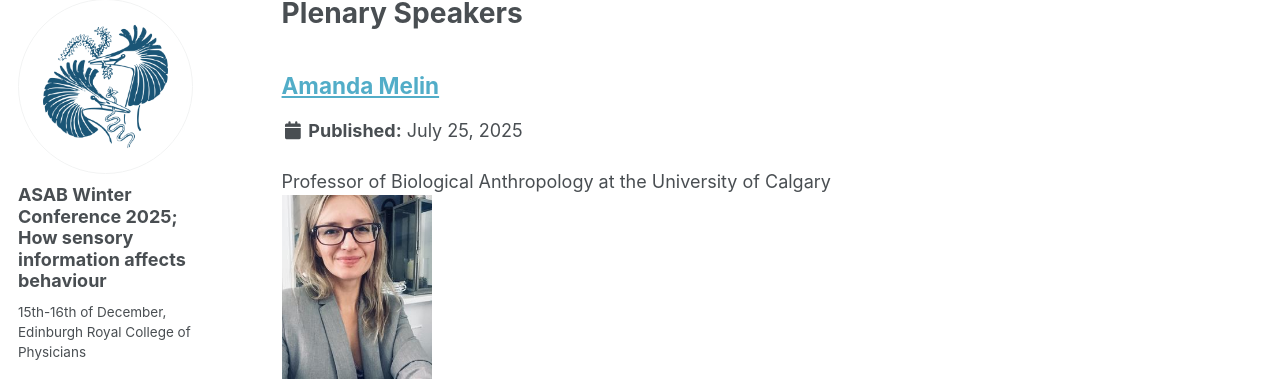
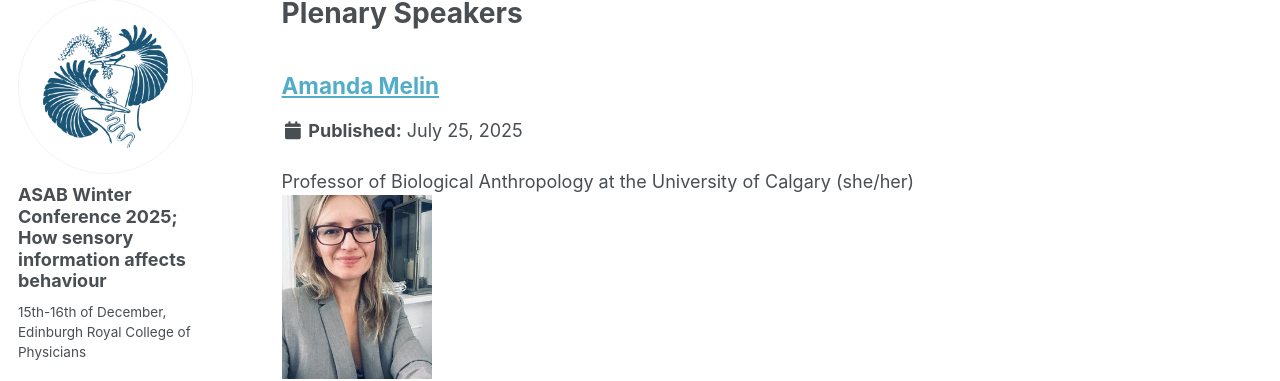
Before and after one commit to asabwinter/2025, a Jekyll site: the page built from _pages/plenaries.html, in a window 1280 px wide and 900 px high. Shown: the part 284-665 px from the top of the window. Built offline with Jekyll 4.4.1, drawn with Linux system fonts in a browser that asks for light colours; a script that is not in the unit is left out.

Commit message:
Update Amanda_Melin.md

```diff
--- a/_plenaries/Amanda_Melin.md
+++ b/_plenaries/Amanda_Melin.md
@@ -1,6 +1,6 @@
 ---
 title: "Amanda Melin"
-excerpt: "Professor of Biological Anthropology at the University of Calgary <br/><img src='/2025/images/Amanda_Melin.jpg' width='150'>"
+excerpt: "Professor of Biological Anthropology at the University of Calgary (she/her) <br/><img src='/2025/images/Amanda_Melin.jpg' width='150'>"
 layout: single
 ---
 
```
